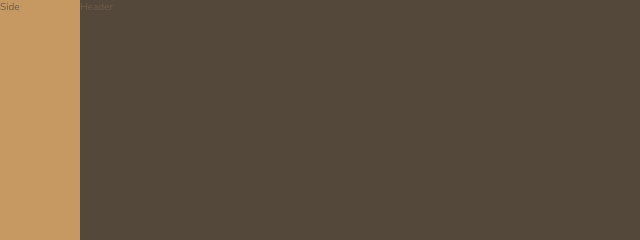
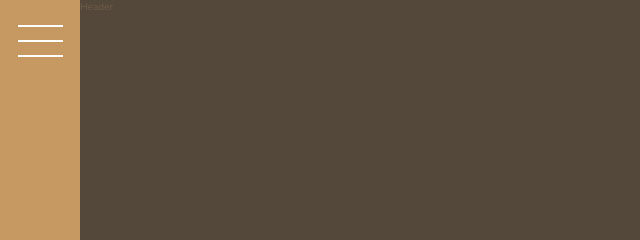
Before and after one commit to 10Sadique/Nexter-Project, a website: page index.html in a window 1280 px wide. Shown: the top 240 px of the page, 0-640 px from the left. Drawn offline with nearby package versions, Linux system fonts and the light colour scheme.

Commit message:
sidebar completed

```diff
--- a/index.html
+++ b/index.html
@@ -15,7 +15,7 @@
 
     <body class="container">
         <div class="sidebar">
-            Side
+            <button class="nav-btn"></button>
         </div>
 
         <header class="header">
--- a/sass/_sidebar.scss
+++ b/sass/_sidebar.scss
@@ -2,4 +2,34 @@
     background-color: $color-primary;
     grid-column: sidebar-start / sidebar-end;
     grid-row: 1 / -1;
+
+    display: flex;
+    justify-content: center;
 }
+
+.nav-btn {
+    border-radius: 0;
+    border: none;
+
+    background-color: #fff;
+    height: 2px;
+    width: 4.5rem;
+    margin-top: 4rem;
+
+    &::before,
+    &::after {
+        background-color: #fff;
+        height: 2px;
+        width: 4.5rem;
+        content: "";
+        display: block;
+    }
+
+    &::before {
+        transform: translateY(-1.5rem);
+    }
+
+    &::after {
+        transform: translateY(1.3rem);
+    }
+}
```
Also changed, not shown: css/style.css.
